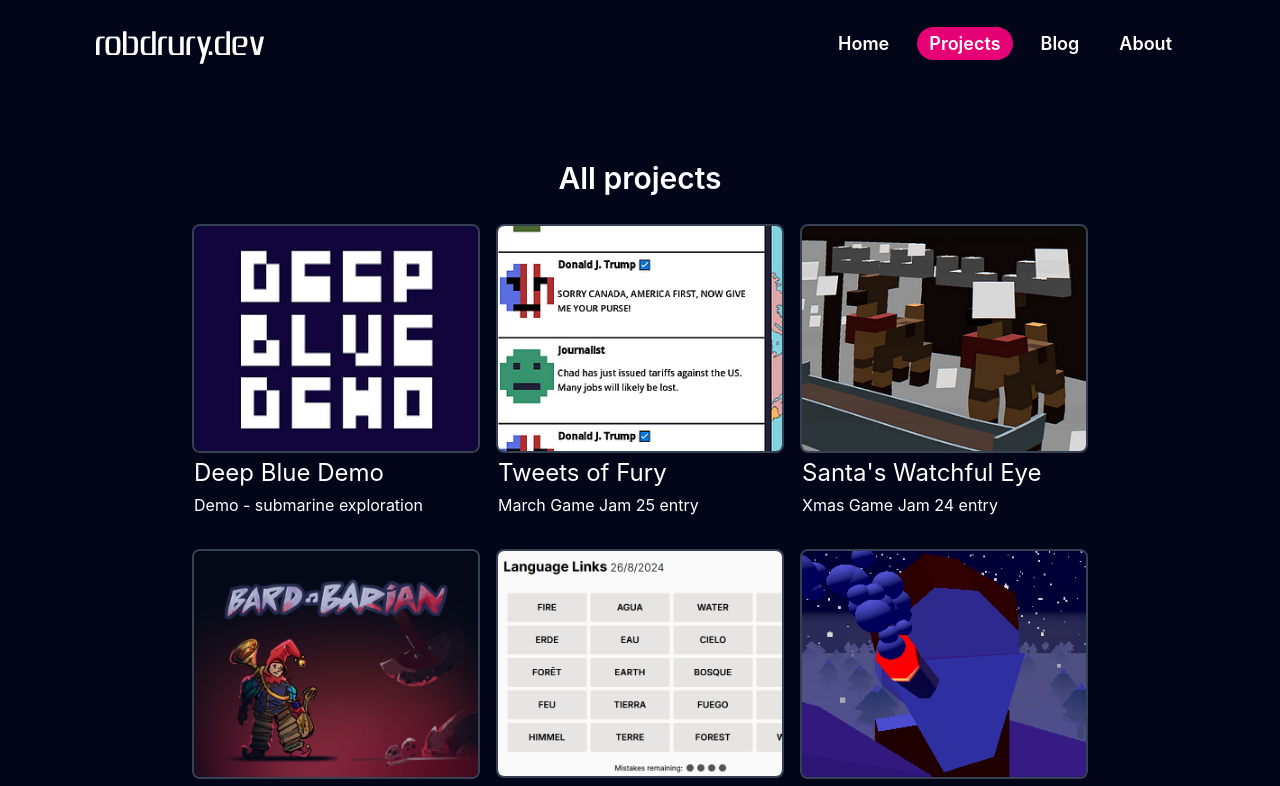
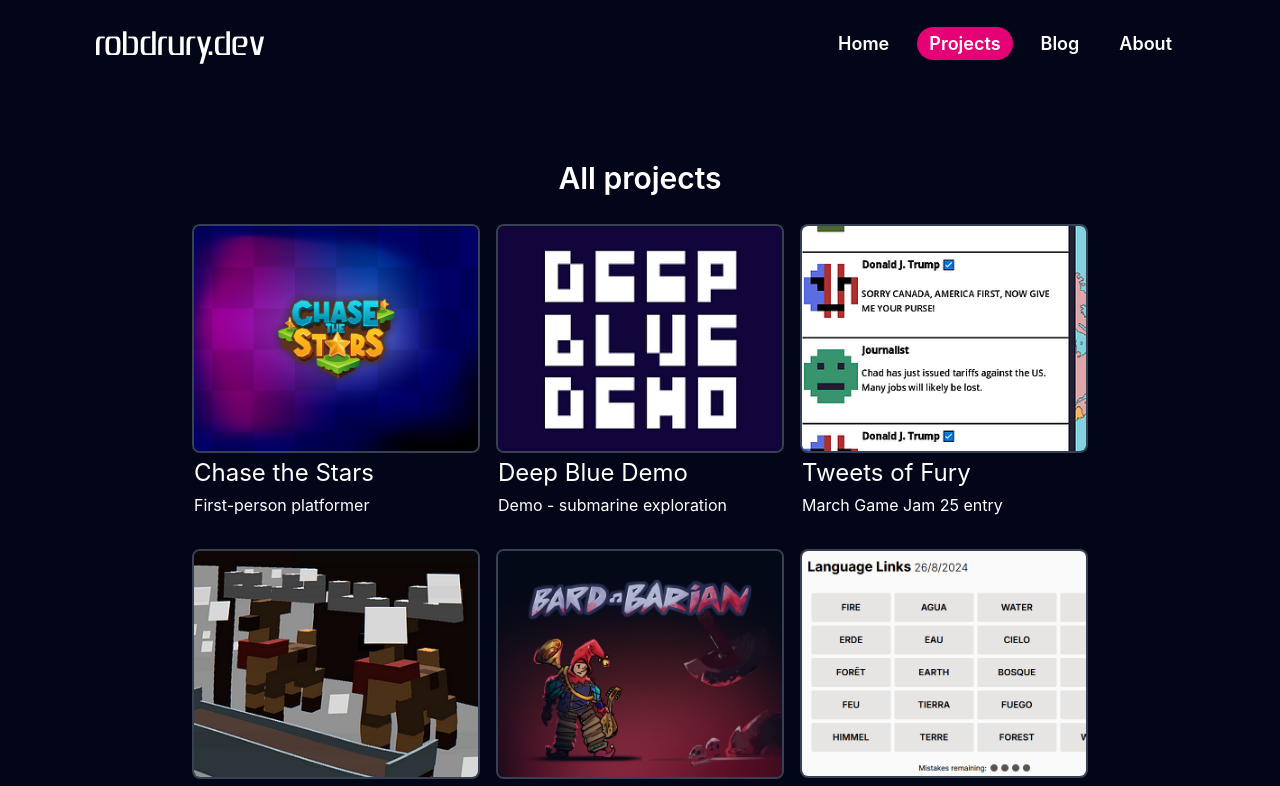
Before and after one commit to necrosmash/robdrury.dev, a Next.js app: page /projects in a window 1280 px wide. Shown: the top 786 px of the page. Built offline with nearby package versions, Linux system fonts and the light colour scheme.

Commit message:
new project - chase the stars

```diff
--- a/src/app/page.tsx
+++ b/src/app/page.tsx
@@ -49,19 +49,19 @@ export default function Home() {
             Featured projects
           </div>
           <ProjectsEntry
+            title="Chase the Stars"
+            blurb="First-person platformer"
+            imagePath="/cts banner.png"
+            imageAlt="Chase the Stars banner"
+            hrefPath="https://necrosmash.itch.io/chase-the-stars"
+            variant="featured"
+          />
+          <ProjectsEntry
             title="Deep Blue Demo"
             blurb="Demo - submarine exploration"
             imagePath="/dpd banner.png"
             imageAlt="Deep Blue Demo banner"
             hrefPath="https://necrosmash.itch.io/deep-blue-demo"
-            variant="featured"
-          />
-          <ProjectsEntry
-            title="Tweets of Fury"
-            blurb="March Game Jam 25 entry"
-            imagePath="/tof banner.png"
-            imageAlt="Tweets of Fury banner"
-            hrefPath="https://necrosmash.itch.io/tweets-of-fury"
             variant="featured"
           />
           <ProjectsEntry
--- a/src/app/projects/page.tsx
+++ b/src/app/projects/page.tsx
@@ -7,6 +7,14 @@ export default function BlogList() {
         All projects
       </div>
       <div className="flex flex-wrap justify-center gap-x-4 gap-y-8">
+        <ProjectsEntry
+          title="Chase the Stars"
+          blurb="First-person platformer"
+          imagePath="/cts banner.png"
+          imageAlt="Chase the Stars banner"
+          hrefPath="https://necrosmash.itch.io/chase-the-stars"
+          variant="all"
+        />
         <ProjectsEntry
           title="Deep Blue Demo"
           blurb="Demo - submarine exploration"
```
Also changed, not shown: public/cts banner.png (added).
